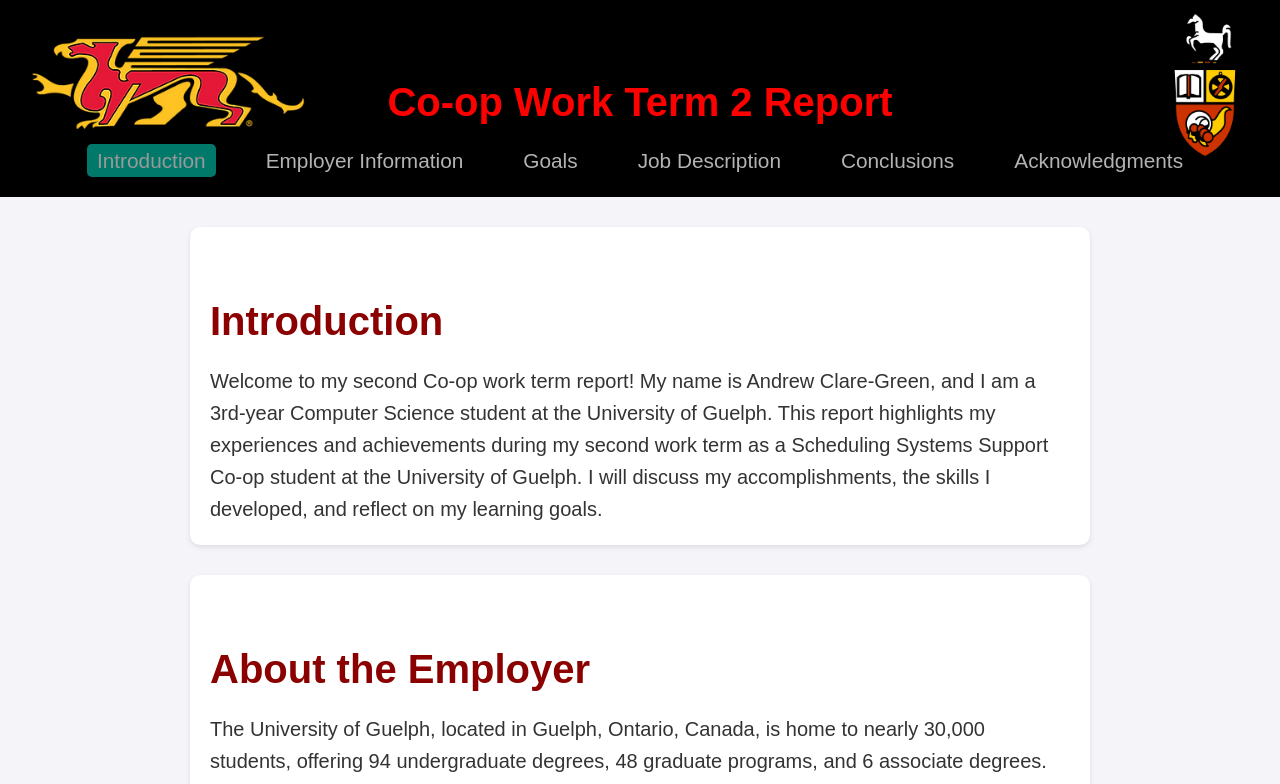
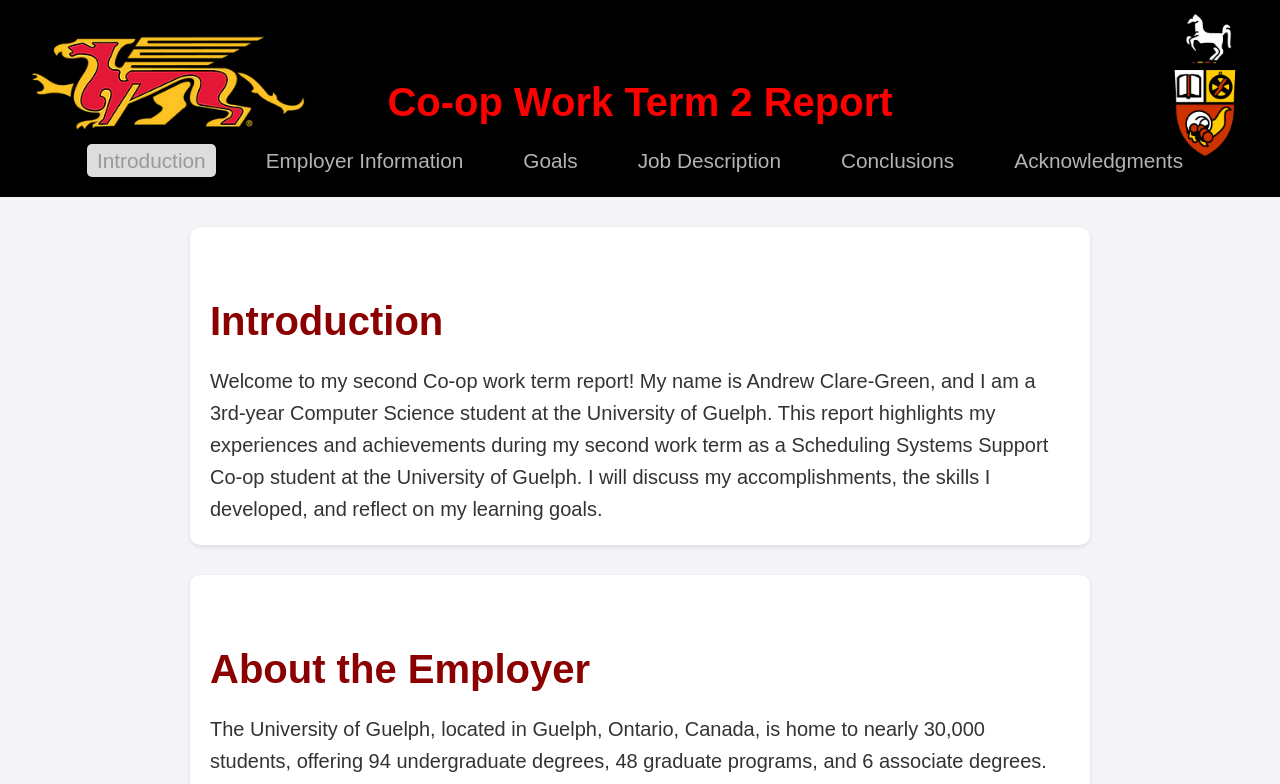
Before and after one commit to aclaregreen/WorkTerm2, a plain HTML site: page index.html in a window 1280 px wide. In both pictures the pointer is over the link "Introduction". Shown: the top 784 px of the page. Drawn offline with Linux system fonts and the light colour scheme.

Commit message:
Update styles.css

```diff
--- a/styles.css
+++ b/styles.css
@@ -104,7 +104,7 @@ header ul li a {
 }
 
 header ul li a:hover {
-  background-color: #00796b;
+  background-color: #dddddd;
   opacity: 1;
 }
 
```
